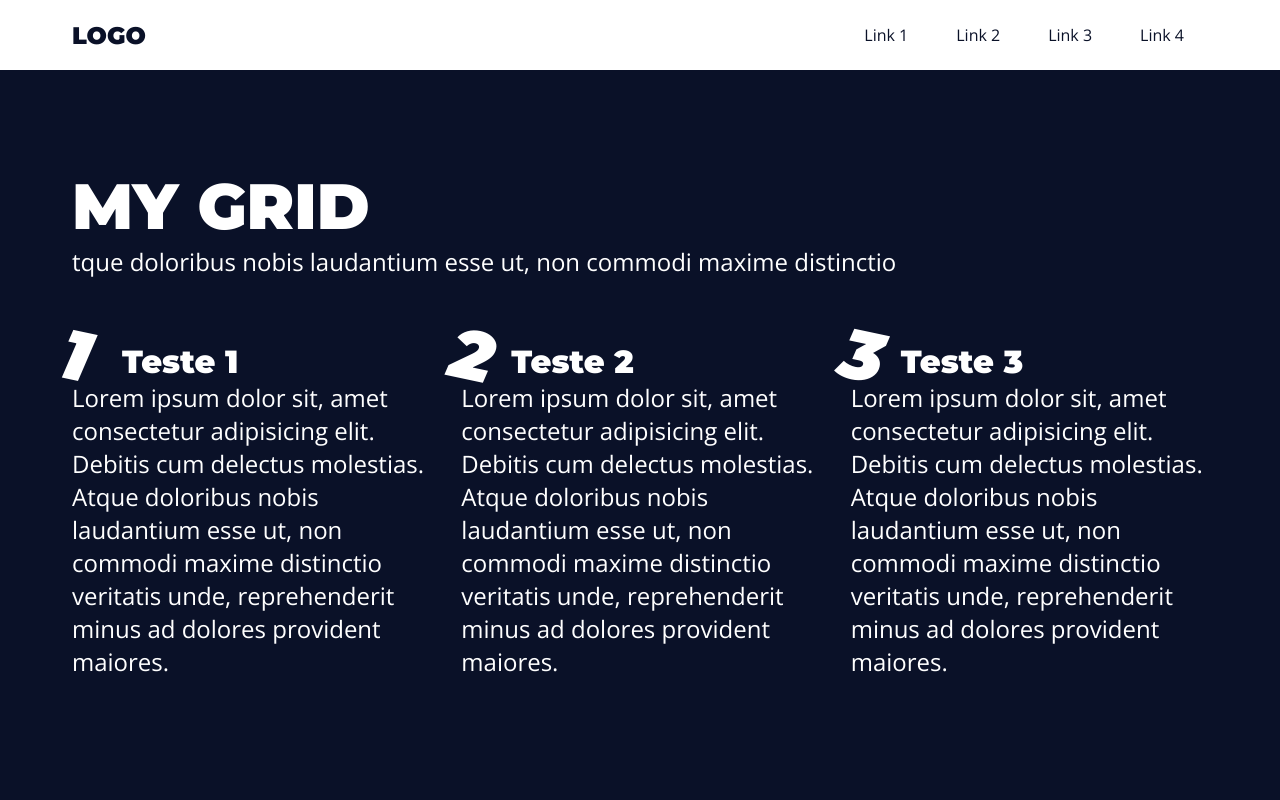
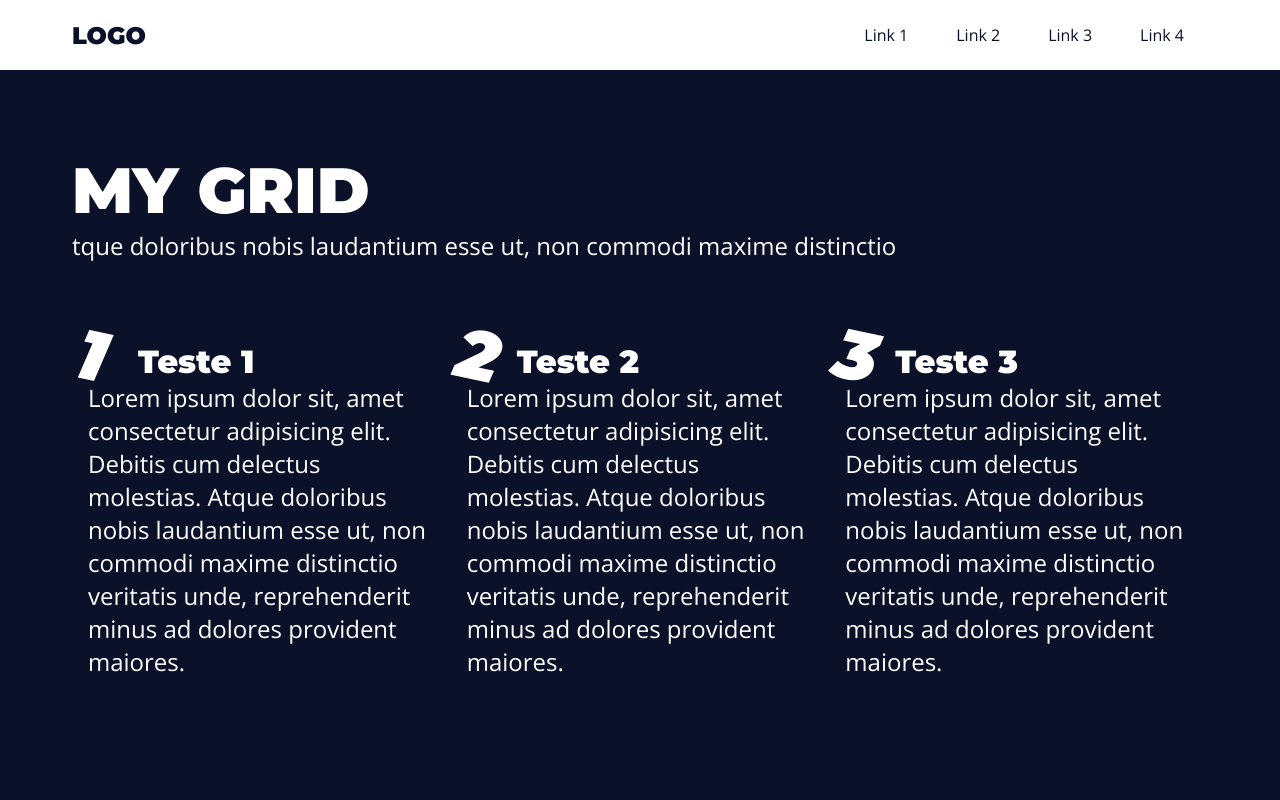
Before and after one commit to Sadlark1993/Curso_React_e_Nextjs, a React (Create React App) app in the folder 06landing-pages-react/: page / in a window 1280 px wide. Shown: the top 800 px of the page. Built offline with nearby package versions, Linux system fonts and the light colour scheme; some icons are missing.

Commit message:
Fixing GridText component

```diff
--- a/06landing-pages-react/src/components/GridText/styles.js
+++ b/06landing-pages-react/src/components/GridText/styles.js
@@ -16,6 +16,13 @@ export const Grid = styled.div`
     display: grid;
     grid-template-columns: repeat(auto-fill, minmax(280px, 1fr));
     gap: ${theme.spacing.large};
+    width: 100%;
+    overflow: hidden;
+    padding: ${theme.spacing.small};
+
+    @media ${theme.media.mobile} {
+      grid-template-columns: 1fr;
+    }
   `}
 `;
 
```
